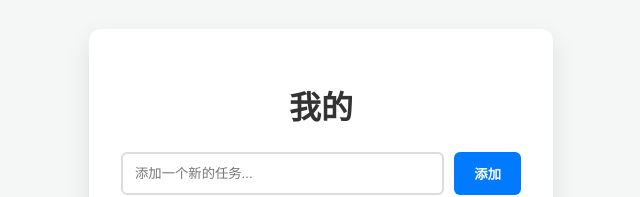
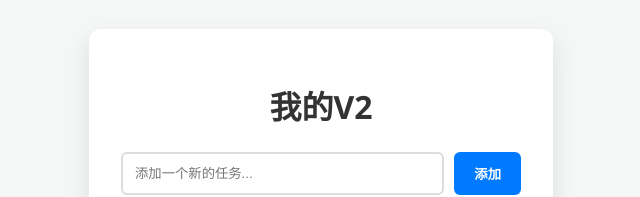
Before and after one commit to mayidxxl/hello, a plain HTML site: page index.html in a window 1280 px wide. Shown: the part 260-457 px from the top of the page, without its empty margins (319-959 px from the left). Drawn offline with Linux system fonts and the light colour scheme.

Commit message:
Feat:修改为 “我的V2”

```diff
--- a/index.html
+++ b/index.html
@@ -8,7 +8,7 @@
 </head>
 <body>
     <div class="container">
-        <h1>我的</h1>
+        <h1>我的V2</h1>
         <div class="input-group">
             <input type="text" id="todo-input" placeholder="添加一个新的任务...">
             <button id="add-btn">添加</button>
```
